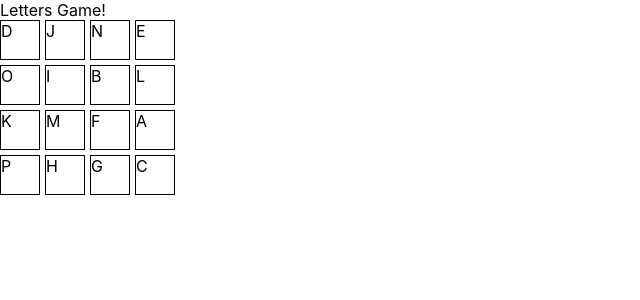
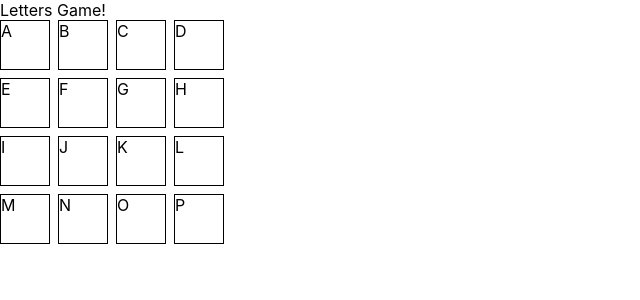
Before and after one commit to devedux/letters-game-challenge, a React (Create React App) app: page / in a window 1280 px wide. Shown: the top 300 px of the page, without its empty margins (0-640 px from the left). Built offline with nearby package versions, Linux system fonts and the light colour scheme.

Commit message:
Change logic in a custom hook

```diff
--- a/src/App.tsx
+++ b/src/App.tsx
@@ -1,35 +1,22 @@
 import * as React from 'react'
 import {getTiles, validTiles} from './utils/letters-game'
 import Board from './components/board'
+import useLettersGame from './hooks/useLettersGame'
 
 
 
 export default function App() {
-  const [tiles, setTiles] = React.useState<Array<string>>(
-    () => getTiles()
-  )
+  const lettersGame = useLettersGame()
+  const {data: tiles, board, selectTile} = lettersGame
   const [lastSelected, setLastSelected] = React.useState<number | undefined>(undefined)
   const [word, setWord] = React.useState('')
 
-  function selectTile(letter: string, position: number) {
-    if (lastSelected !== undefined) {
-      if (word.includes(letter)) {
-        alert('esta letra ya fue seleccionada')
-        return
-      }
-      if (!validTiles(lastSelected).includes(position)) {
-        alert('tile no valida, porfavor seleccione una casilla vecina')
-        return;
-      }
-    }
-    setWord(word + letter)
-    setLastSelected(position)
-  }
+
 
   return (
     <div>
       Letters Game!
-      <Board tiles={tiles} onClick={selectTile} />
+      <Board tiles={tiles} board={board} onClick={selectTile} />
       {word}
     </div>
   );
--- a/src/components/board.tsx
+++ b/src/components/board.tsx
@@ -2,10 +2,11 @@ import styled from 'styled-components'
 
 type BoardProps = {
   tiles: Array<string>,
-  onClick: (letter: string, position: number) => void
+  onClick: (letter: string, position: number) => void,
+  board: number
 }
 
-export default function Board({tiles, onClick}: BoardProps) {
+export default function Board({tiles, onClick, board}: BoardProps) {
   function renderTile(letter: string, index: number) {
     return (
       <TileStyled key={index} onClick={() => onClick(letter, index)}>
@@ -14,17 +15,17 @@ export default function Board({tiles, onClick}: BoardProps) {
     )
   }
   return (
-    <BoardStyled>
+    <BoardStyled board={board}>
       {tiles.map(renderTile)}
     </BoardStyled>
   )
 }
 
-const BoardStyled = styled.div`
+const BoardStyled = styled.div<{board: number}>`
   display: grid;
-  grid-template-columns: repeat(4, 40px);
-  grid-auto-rows: 40px;
-  grid-gap: 5px;
+  grid-template-columns: ${props => `repeat(${props.board}, 50px)`};
+  grid-auto-rows: 50px;
+  grid-gap: 8px;
 `
 const TileStyled = styled.div`
   cursor: pointer;
--- /dev/null
+++ b/src/hooks/useLettersGame.ts
@@ -0,0 +1,113 @@
+import dataTest1Board from '../data/test-board-1.json'
+import * as React from 'react'
+
+const initialState = {
+  quantity: 15, // for position of a array
+  board: 4,
+  data: dataTest1Board.board,
+  lastTilePositionSelected: undefined,
+  word: ''
+}
+
+interface IState {
+  quantity: number,
+  board: number,
+  data: string[],
+  lastTilePositionSelected: undefined | number,
+  word: string
+}
+
+type ActionType =
+  | { type: 'SELECT_TILE', tilePosition: number }
+  | { type: 'ADD_WORD', letter: string }
+
+const letterGameReducer: React.Reducer<IState, ActionType> = (state, action) => {
+  switch (action.type) {
+    case 'SELECT_TILE':
+      return { ...state, lastTilePositionSelected: action.tilePosition }
+    case 'ADD_WORD':
+      return { ...state, word: state.word + action.letter }
+    default:
+      throw new Error()
+  }
+}
+
+function getExtremePositionsOfTheTiles(
+  board: number,
+  calculatePosition: (lastPosition: number) => number,
+  initialState: number[]
+) {
+  return Array(board - 1).fill(null).reduce((positions, _) => {
+    let lastPosition = positions[positions.length - 1]
+    let newPosition = calculatePosition(lastPosition)
+    return [...positions, newPosition]
+  }, initialState)
+}
+
+export default function useLettersGame() {
+  const [state, dispatch] = React.useReducer(letterGameReducer, initialState)
+
+  const tilesPositionLeft = React.useMemo(() => {
+    return getExtremePositionsOfTheTiles(state.board,
+      (lastPosition) => lastPosition + state.board,
+      [0],
+    )
+  }, [state.board])
+
+  const tilesPositionRight = React.useMemo(() => {
+    return getExtremePositionsOfTheTiles(state.board,
+      (lastPosition) => lastPosition - state.board,
+      [state.quantity],
+    )
+  }, [state.board, state.quantity])
+
+  function getPreviousTilesPosition(lastPositionSelected: number) {
+    if (tilesPositionLeft.includes(lastPositionSelected) &&
+        tilesPositionRight.includes(lastPositionSelected)) {
+      return []
+    }
+    const prevTilePosition = lastPositionSelected - 1
+    const topPrevTilePosition = prevTilePosition - state.board
+    const bottomPrevTilePosition = prevTilePosition + state.board
+    return [prevTilePosition, topPrevTilePosition, bottomPrevTilePosition]
+  }
+
+  function tilesPositionRange(position: number | undefined) {
+    return position !== undefined && position >= 0 && position <= state.quantity
+  }
+
+  function getRemainingTilesPosition(lastPositionSelected: number) {
+    const nextTilePosition = tilesPositionRight.includes(lastPositionSelected)
+      ? lastPositionSelected - 1
+      : lastPositionSelected + 1
+    const topTilePosition = lastPositionSelected - state.board
+    const topNextTilePosition = nextTilePosition - state.board
+    const bottomTilePosition = lastPositionSelected + state.board
+    const bottomNextTilePosition = nextTilePosition + state.board
+    return [topTilePosition, topNextTilePosition, nextTilePosition, bottomTilePosition, bottomNextTilePosition]
+  }
+
+  function validTiles(lastPositionSelected: number) {
+    const previousTilesPosition = getPreviousTilesPosition(lastPositionSelected)
+    const remainingTilesPosition = getRemainingTilesPosition(lastPositionSelected)
+    return [...remainingTilesPosition, ...previousTilesPosition].filter(tilesPositionRange)
+  }
+
+  function selectTile(letter: string, position: number) {
+    console.log(letter,'-', position)
+    if (state.lastTilePositionSelected !== undefined) {
+      if (state.word.includes(letter)) {
+        alert('esta letra ya fue seleccionada')
+        return
+      }
+      if (!validTiles(state.lastTilePositionSelected).includes(position)) {
+         alert('tile no valida, porfavor seleccione una casilla vecina')
+         return;
+      }
+    }
+    dispatch({ type: 'ADD_WORD', letter })
+    dispatch({ type: 'SELECT_TILE', tilePosition: position })
+  }
+
+  return { ...state, selectTile }
+}
```
